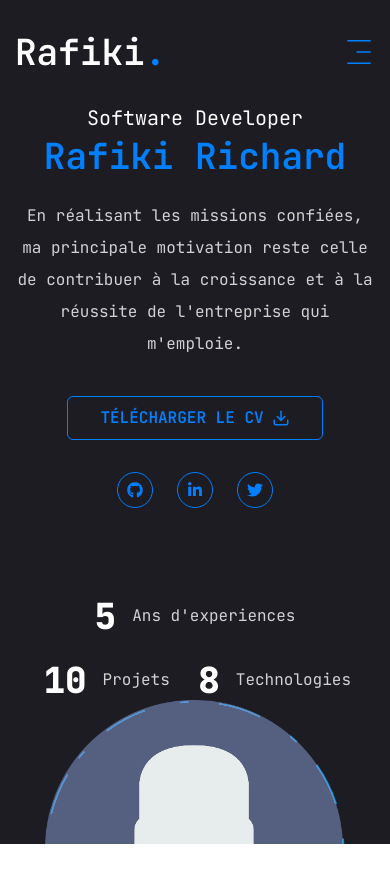
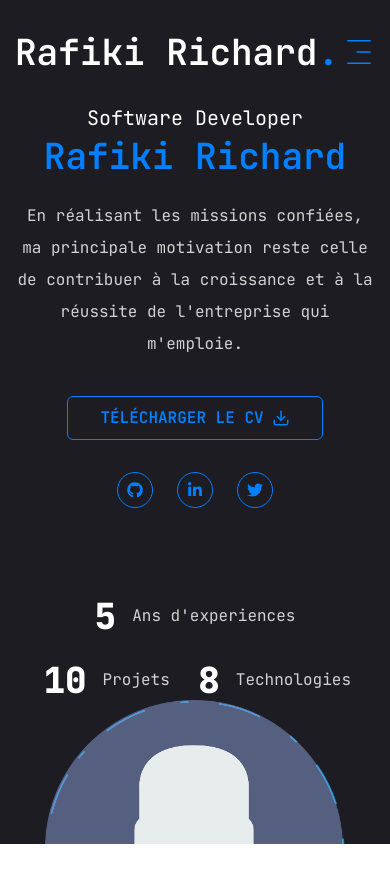
Before and after one commit to Ramus-Siz/Richard_Rafiki_Portfolio, a Next.js app in the folder rafiki_richard_porfolio/: page / in a window 390 px wide. Shown: the top 882 px of the page. Built offline with nearby package versions, Linux system fonts and the light colour scheme.

Commit message:
feat MobileNavbar: add grafiki link

```diff
--- a/rafiki_richard_porfolio/components/Header.jsx
+++ b/rafiki_richard_porfolio/components/Header.jsx
@@ -10,7 +10,7 @@ export default function Header() {
         <div className="container mx-auto flex justify-between items-center">
             {/*logo*/}
             <Link href="/">
-            <h1 className="text-4xl font-semibold">Rafiki<span className="text-accent">.</span></h1>
+            <h1 className="text-4xl font-semibold">Rafiki Richard<span className="text-accent">.</span></h1>
             </Link>
             {/*Navigation desktop*/}
 
--- a/rafiki_richard_porfolio/components/MobileNav.jsx
+++ b/rafiki_richard_porfolio/components/MobileNav.jsx
@@ -21,7 +21,14 @@ const links=[
     {
         name:'contact',
         path:"/contact",
-    }]
+    },
+
+    {
+        name:'Grafiki RDC',
+        path:"https://grafikirdc.com",
+    }
+
+]
 
 export default function MobileNav() {
     const pathname=usePathname();
```
